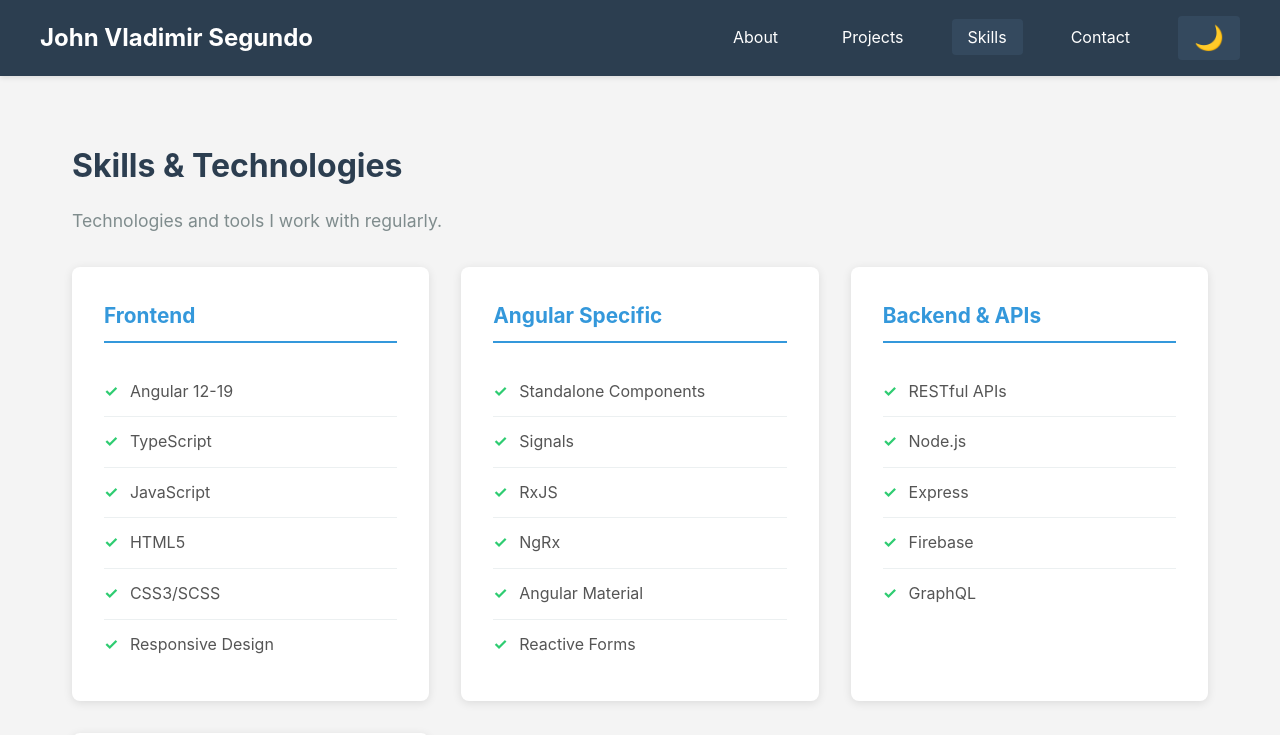
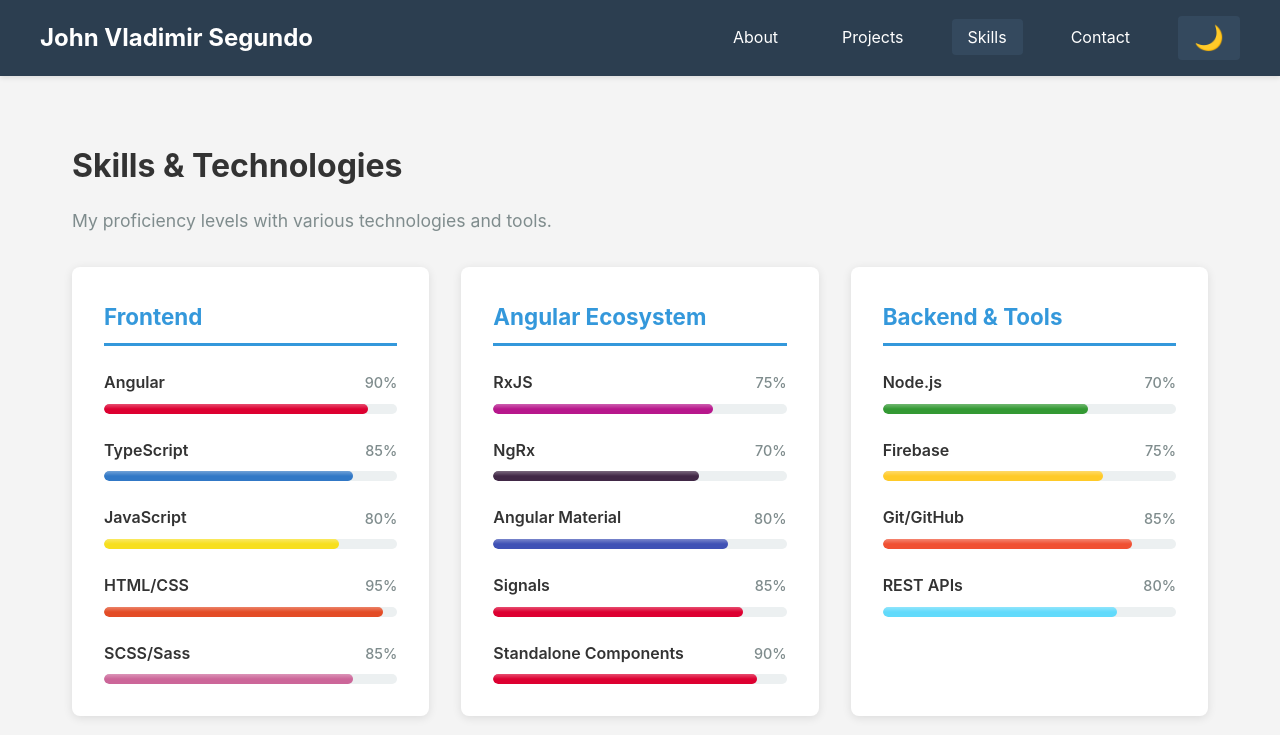
Before and after one commit to Jayvee316/my-portfolio, an Angular app: page /skills in a window 1280 px wide. Shown: the top 735 px of the page. Built offline with nearby package versions, Linux system fonts and the light colour scheme.

Commit message:
Feature 5: Skills Progress Bars
Animated progress bars
Custom colors for each skill
Glossy shine effect
Smooth animations
Organized by categories

```diff
--- a/src/app/components/skills/skills.html
+++ b/src/app/components/skills/skills.html
@@ -1,18 +1,32 @@
 <section class="skills-section">
   <h2>Skills & Technologies</h2>
   <p class="section-description">
-    Technologies and tools I work with regularly.
+    My proficiency levels with various technologies and tools.
   </p>
 
-  <div class="skills-grid">
+  <div class="skills-container">
     @for (category of skillCategories; track category.category) {
       <div class="skill-category">
         <h3>{{ category.category }}</h3>
-        <ul>
-          @for (skill of category.skills; track skill) {
-            <li>{{ skill }}</li>
+
+        <div class="skills-list">
+          @for (skill of category.skills; track skill.name) {
+            <div class="skill-item">
+              <div class="skill-header">
+                <span class="skill-name">{{ skill.name }}</span>
+                <span class="skill-percentage">{{ skill.level }}%</span>
+              </div>
+
+              <div class="progress-bar-container">
+                <div
+                  class="progress-bar"
+                  [style.width.%]="showProgress() ? skill.level : 0"
+                  [style.background-color]="skill.color">
+                </div>
+              </div>
+            </div>
           }
-        </ul>
+        </div>
       </div>
     }
   </div>
--- a/src/app/components/skills/skills.scss
+++ b/src/app/components/skills/skills.scss
@@ -3,7 +3,7 @@
 }
 
 h2 {
-  color: #2c3e50;
+  color: var(--text-color);
   font-size: 2rem;
   margin-bottom: 1rem;
 }
@@ -14,18 +14,18 @@ h2 {
   margin-bottom: 2rem;
 }
 
-.skills-grid {
+.skills-container {
   display: grid;
-  grid-template-columns: repeat(auto-fit, minmax(280px, 1fr));
+  grid-template-columns: repeat(auto-fit, minmax(350px, 1fr));
   gap: 2rem;
   margin-top: 2rem;
 }
 
 .skill-category {
-  background: white;
+  background: var(--card-bg);
   padding: 2rem;
   border-radius: 8px;
-  box-shadow: 0 2px 10px rgba(0,0,0,0.1);
+  box-shadow: 0 2px 10px var(--shadow);
   transition: transform 0.3s;
 
   &:hover {
@@ -36,30 +36,79 @@ h2 {
 .skill-category h3 {
   color: #3498db;
   margin: 0 0 1.5rem 0;
-  font-size: 1.3rem;
-  border-bottom: 2px solid #3498db;
+  font-size: 1.4rem;
+  border-bottom: 3px solid #3498db;
   padding-bottom: 0.5rem;
 }
 
-.skill-category ul {
-  list-style: none;
-  padding: 0;
-  margin: 0;
+.skills-list {
+  display: flex;
+  flex-direction: column;
+  gap: 1.5rem;
 }
 
-.skill-category li {
-  padding: 0.75rem 0;
-  color: #555;
-  border-bottom: 1px solid #ecf0f1;
+.skill-item {
+  display: flex;
+  flex-direction: column;
+  gap: 0.5rem;
+}
 
-  &:last-child {
-    border-bottom: none;
-  }
+.skill-header {
+  display: flex;
+  justify-content: space-between;
+  align-items: center;
+}
 
-  &:before {
-    content: "✓ ";
-    color: #2ecc71;
-    font-weight: bold;
-    margin-right: 0.5rem;
+.skill-name {
+  color: var(--text-color);
+  font-weight: 600;
+  font-size: 1rem;
+}
+
+.skill-percentage {
+  color: #7f8c8d;
+  font-size: 0.9rem;
+  font-weight: 500;
+}
+
+.progress-bar-container {
+  width: 100%;
+  height: 10px;
+  background: #ecf0f1;
+  border-radius: 10px;
+  overflow: hidden;
+  position: relative;
+}
+
+[data-theme="dark"] .progress-bar-container {
+  background: #444;
+}
+
+.progress-bar {
+  height: 100%;
+  border-radius: 10px;
+  transition: width 1.5s ease-out;
+  position: relative;
+
+  // Glossy shine effect
+  &::after {
+    content: '';
+    position: absolute;
+    top: 0;
+    left: 0;
+    width: 100%;
+    height: 50%;
+    background: linear-gradient(
+      to bottom,
+      rgba(255, 255, 255, 0.3),
+      transparent
+    );
+    border-radius: 10px 10px 0 0;
   }
 }
+
+@media (max-width: 768px) {
+  .skills-container {
+    grid-template-columns: 1fr;
+  }
+}
--- a/src/app/components/skills/skills.ts
+++ b/src/app/components/skills/skills.ts
@@ -1,8 +1,14 @@
-import { Component } from '@angular/core';
+import { Component, signal, effect } from '@angular/core';
+
+interface Skill {
+  name: string;
+  level: number; // 0-100
+  color: string;
+}
 
 interface SkillCategory {
   category: string;
-  skills: string[];
+  skills: Skill[];
 }
 
 @Component({
@@ -12,22 +18,47 @@ interface SkillCategory {
   styleUrl: './skills.scss'
 })
 export class Skills {
+  // Signal to trigger animations
+  showProgress = signal(false);
+
   skillCategories: SkillCategory[] = [
     {
       category: 'Frontend',
-      skills: ['Angular 12-19', 'TypeScript', 'JavaScript', 'HTML5', 'CSS3/SCSS', 'Responsive Design']
+      skills: [
+        { name: 'Angular', level: 90, color: '#dd0031' },
+        { name: 'TypeScript', level: 85, color: '#3178c6' },
+        { name: 'JavaScript', level: 80, color: '#f7df1e' },
+        { name: 'HTML/CSS', level: 95, color: '#e34c26' },
+        { name: 'SCSS/Sass', level: 85, color: '#cc6699' }
+      ]
     },
     {
-      category: 'Angular Specific',
-      skills: ['Standalone Components', 'Signals', 'RxJS', 'NgRx', 'Angular Material', 'Reactive Forms']
+      category: 'Angular Ecosystem',
+      skills: [
+        { name: 'RxJS', level: 75, color: '#b7178c' },
+        { name: 'NgRx', level: 70, color: '#412846' },
+        { name: 'Angular Material', level: 80, color: '#3f51b5' },
+        { name: 'Signals', level: 85, color: '#dd0031' },
+        { name: 'Standalone Components', level: 90, color: '#dd0031' }
+      ]
     },
     {
-      category: 'Backend & APIs',
-      skills: ['RESTful APIs', 'Node.js', 'Express', 'Firebase', 'GraphQL']
-    },
-    {
-      category: 'Tools & Others',
-      skills: ['Git/GitHub', 'VS Code', 'npm/yarn', 'Webpack', 'Jest', 'Jasmine']
+      category: 'Backend & Tools',
+      skills: [
+        { name: 'Node.js', level: 70, color: '#339933' },
+        { name: 'Firebase', level: 75, color: '#ffca28' },
+        { name: 'Git/GitHub', level: 85, color: '#f05032' },
+        { name: 'REST APIs', level: 80, color: '#61dafb' }
+      ]
     }
   ];
+
+  constructor() {
+    // Trigger animation after component loads
+    effect(() => {
+      setTimeout(() => {
+        this.showProgress.set(true);
+      }, 300);
+    });
+  }
 }
```
